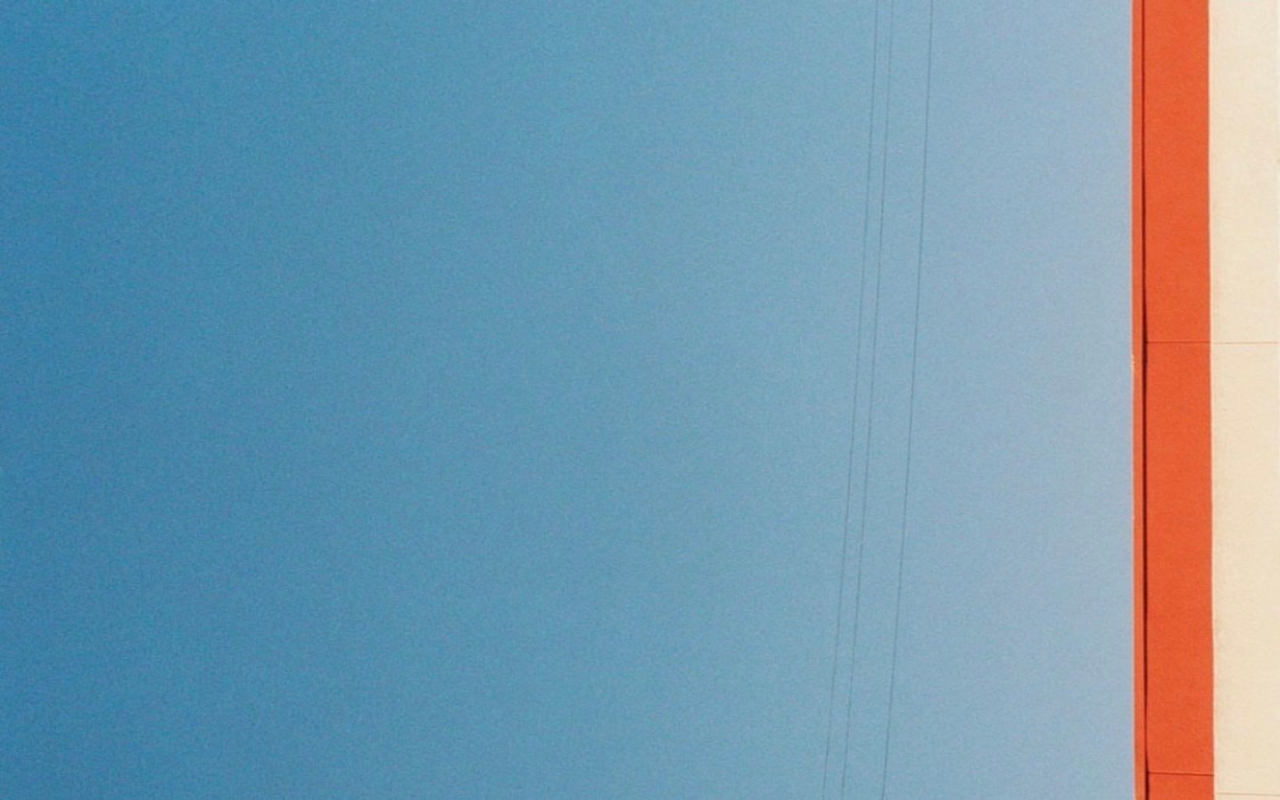
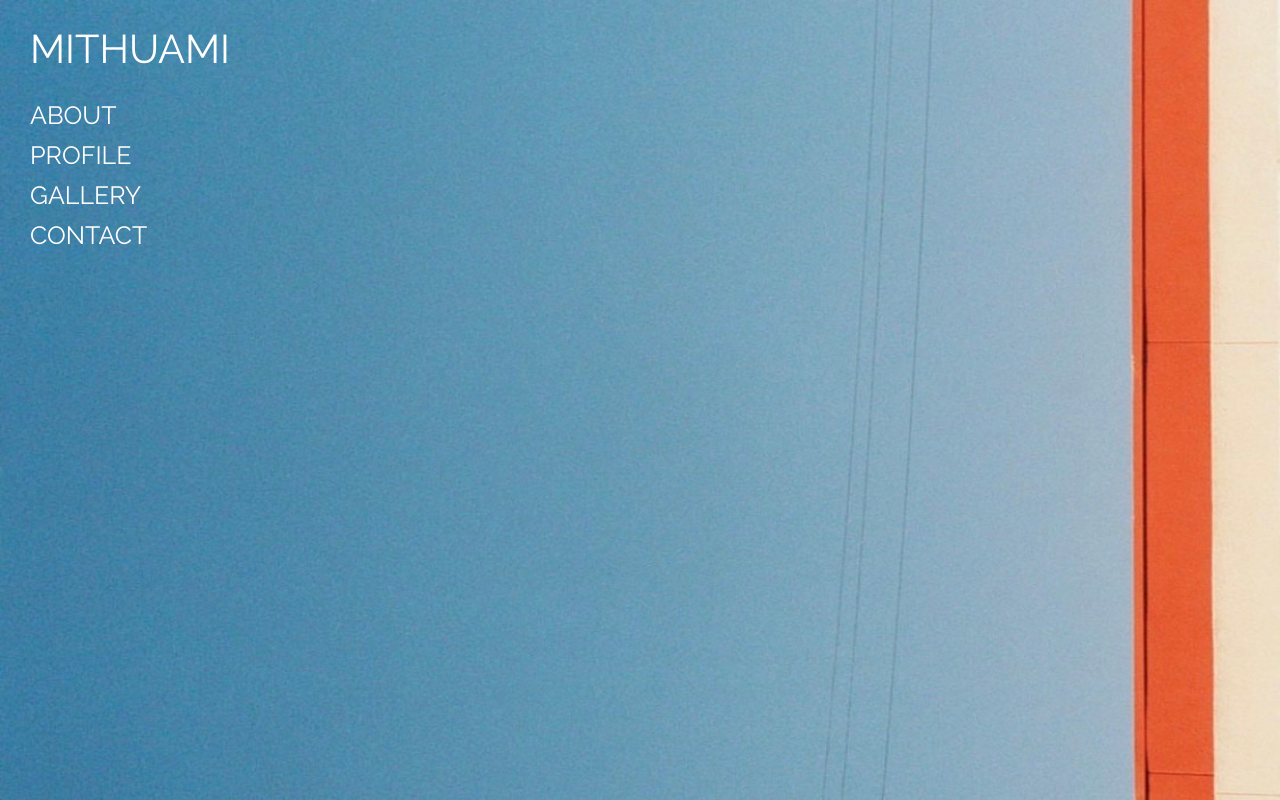
Before and after one commit to mithumiami/mithumiami, a Next.js app: page / in a window 1280 px wide. Built offline with nearby package versions, Linux system fonts and the light colour scheme.

Commit message:
styl: トップページのスタイルを変更

```diff
--- a/styles/Home.module.css
+++ b/styles/Home.module.css
@@ -1,3 +1,48 @@
+.container{
+  font-family: 'Raleway'!important;
+}
+.container a {
+  position: absolute;
+    color: #ffffff;
+
+}
+.title {
+  position: absolute;
+  top: 25px;
+  left: 30px;
+  font-size: 40px;
+}
+
+.about, .profile, .gallery, .contact {
+  position: absolute;
+  left: 30px;
+  font-size: 25px;
+}
+.about{
+  top: 100px;
+}
+.profile{
+  top: 140px;
+}
+.gallery{
+  top: 180px;
+}
+.contact{
+  top: 220px;
+}
+
+.links{
+  position: absolute;
+  top: 25px;
+  left: 25px;
+  display: flex;
+  flex-direction: column;
+  color: #ffffff
+}
+/* .about, .profile, .gallery, .contact{
+  color: #ffffff;
+} */
+
 .main {
   display: flex;
   flex-direction: column;
@@ -252,15 +297,15 @@
 
 /* Tablet and Smaller Desktop */
 @media (min-width: 701px) and (max-width: 1120px) {
-  .grid {
+  /* .grid {
     grid-template-columns: repeat(2, 50%);
-  }
+  } */
 }
 
 @media (prefers-color-scheme: dark) {
-  .vercelLogo {
+  /* .vercelLogo {
     filter: invert(1);
-  }
+  } */
 
   .logo,
   .thirteen img {
```
